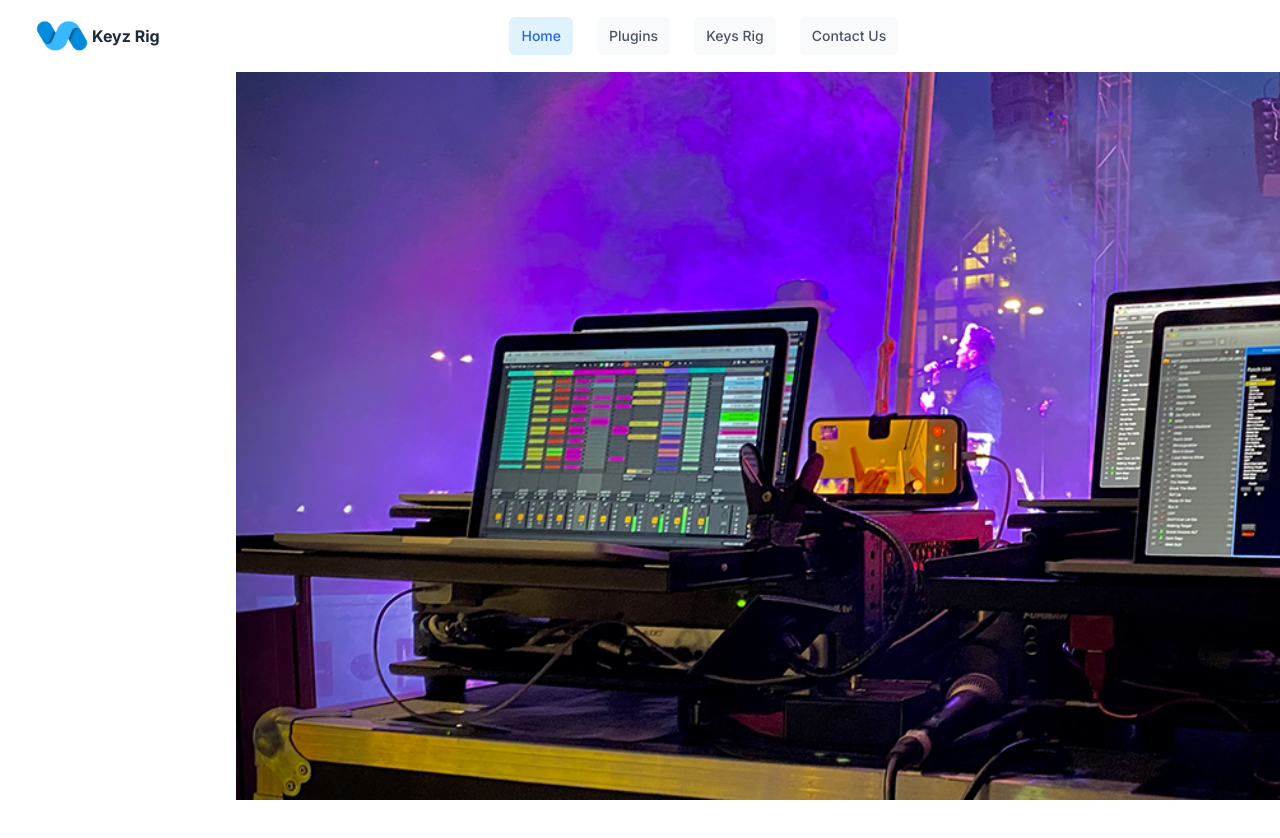
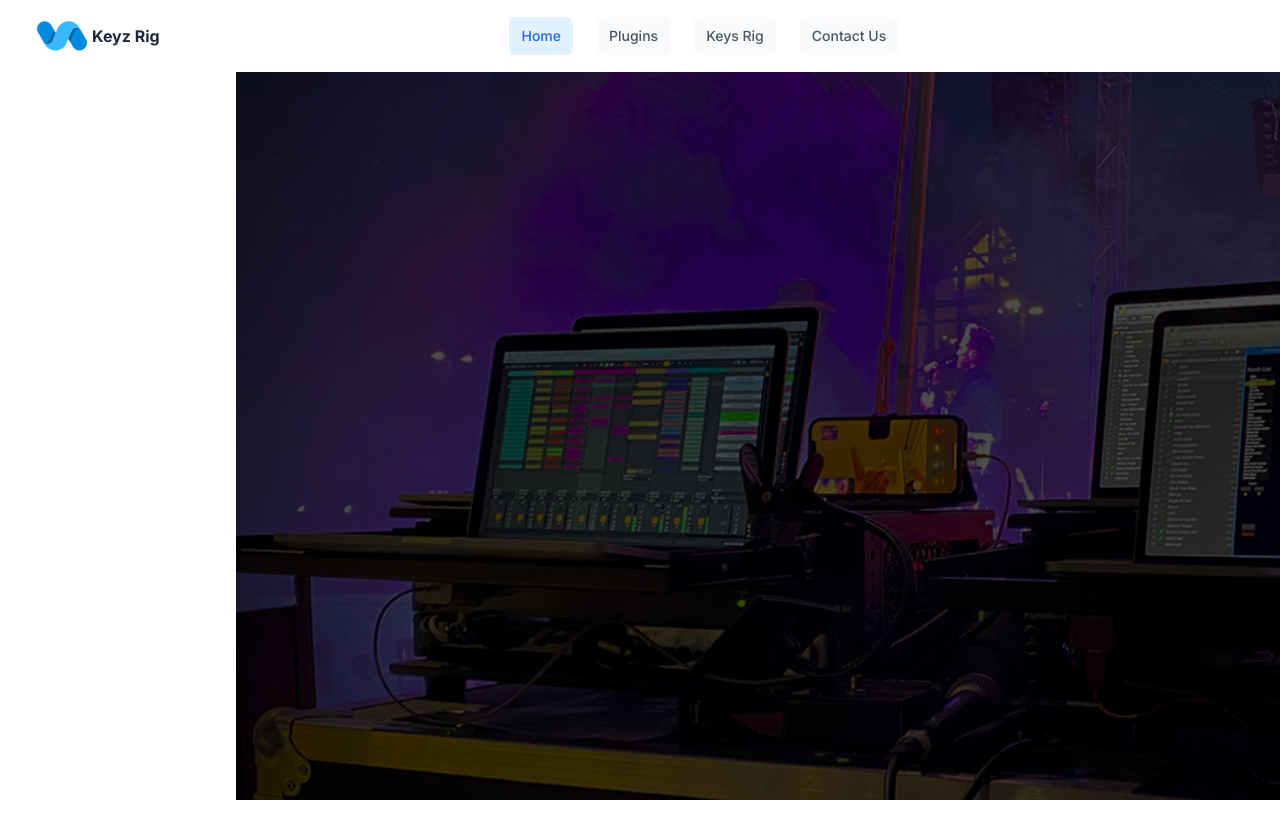
Before and after one commit to Ernest-Yoyowah/Keys-Rig, a Next.js app: page / in a window 1280 px wide. Shown: the top 838 px of the page. Built offline with nearby package versions, Linux system fonts and the light colour scheme; a web font is replaced by a local one.

Commit message:
background Image Update

```diff
--- a/components/Header/AppBgImg.tsx
+++ b/components/Header/AppBgImg.tsx
@@ -14,8 +14,8 @@ const AppBgImg = () => {
         objectPosition="-95% bottom"
         style={{
           objectFit: "cover",
-
           zIndex: -1,
+          filter: "brightness(30%)",
         }}
         alt="Header Image"
       />
```
